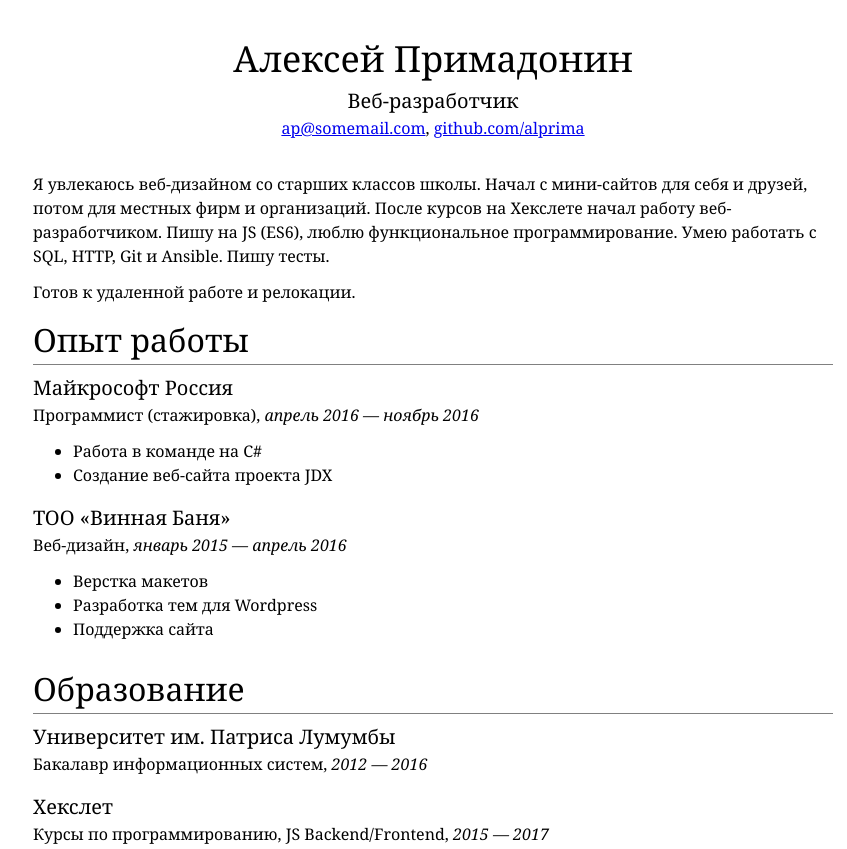
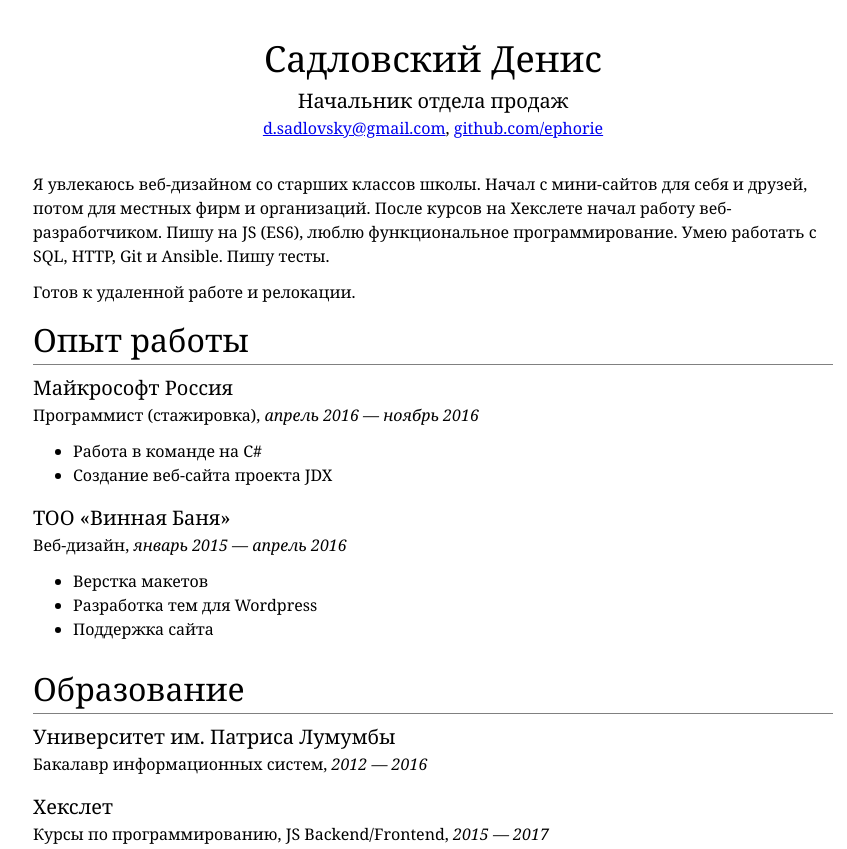
Before and after one commit to Ephorie/ephorie.github.io, a plain HTML site: page index.html in a window 1280 px wide. Shown: the top 849 px of the page, without its empty margins (207-1054 px from the left). Drawn offline with Linux system fonts and the light colour scheme.

Commit message:
Update index.html

```diff
--- a/index.html
+++ b/index.html
@@ -4,16 +4,16 @@
   <head>
     <meta charset="UTF-8">
     <link rel="stylesheet" type="text/css" href="style.css">
-    <title>Резюме Алексей Примадонин</title>
+    <title>Резюме Садловский Денис</title>
   </head>
 
   <body>
     <div id="header">
-      <h1>Алексей Примадонин</h1>
-      <h3>Веб-разработчик</h3>
+      <h1>Садловский Денис</h1>
+      <h3>Начальник отдела продаж</h3>
       <p>
-        <a href="mailto:ap@somemail.com">ap@somemail.com</a>,
-        <a href="https://github.com/alprima">github.com/alprima</a>
+        <a href="mailto:d.sadlovsky@gmail.com">d.sadlovsky@gmail.com</a>,
+        <a href="https://github.com/ephorie">github.com/ephorie</a>
       </p>
     </div>
 
```
